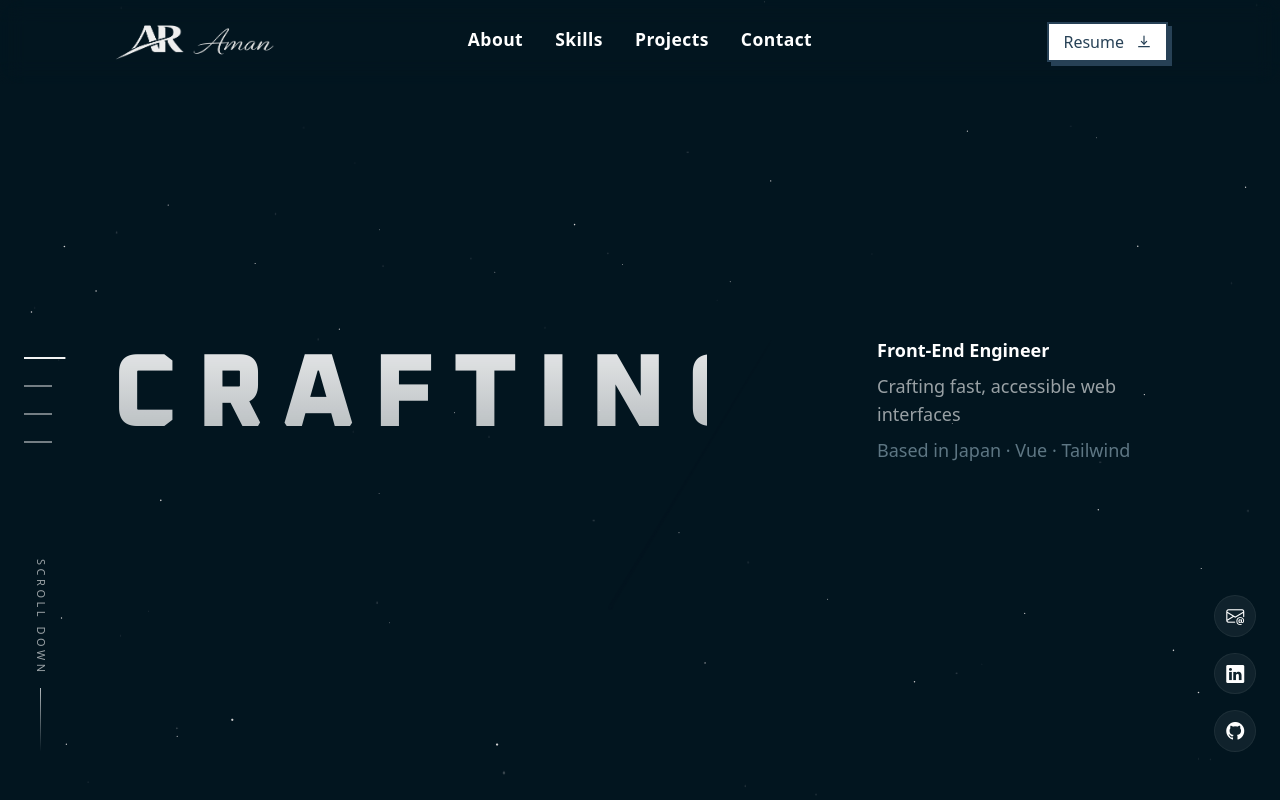
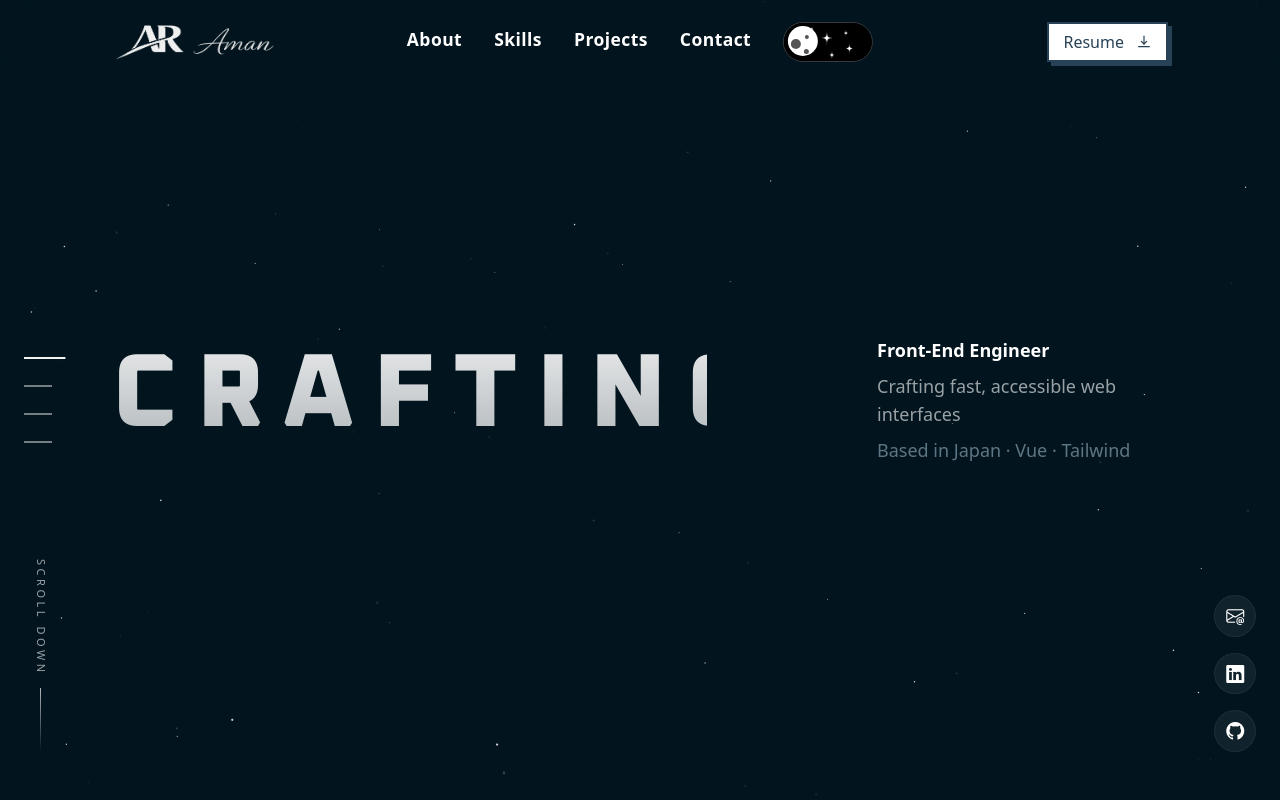
Before and after one commit to amanrai00/PortfolioAman, a Vue app: page / in a window 1280 px wide. Built offline with nearby package versions, Linux system fonts and the light colour scheme.

Commit message:
switch mode initial

```diff
--- a/src/components/Navbar.vue
+++ b/src/components/Navbar.vue
@@ -35,6 +35,59 @@
                   {{ item.label }}
                 </button>
                 <span class="mt-1 block h-[2.5px] w-0 bg-white transition-all duration-300 group-hover:w-full"></span>
+              </li>
+              <li class="flex items-center">
+                <label class="switch" aria-label="Toggle theme">
+                  <input type="checkbox" id="toggle" />
+                  <span class="slider">
+                    <div class="moons-hole">
+                      <div class="moon-hole"></div>
+                      <div class="moon-hole"></div>
+                      <div class="moon-hole"></div>
+                    </div>
+                    <div class="black-clouds">
+                      <div class="black-cloud"></div>
+                      <div class="black-cloud"></div>
+                      <div class="black-cloud"></div>
+                    </div>
+                    <div class="clouds">
+                      <div class="cloud"></div>
+                      <div class="cloud"></div>
+                      <div class="cloud"></div>
+                      <div class="cloud"></div>
+                      <div class="cloud"></div>
+                      <div class="cloud"></div>
+                      <div class="cloud"></div>
+                    </div>
+                    <div class="stars">
+                      <svg class="star" viewBox="0 0 20 20">
+                        <path
+                          d="M 0 10 C 10 10,10 10 ,0 10 C 10 10 , 10 10 , 10 20 C 10 10 , 10 10 , 20 10 C 10 10 , 10 10 , 10 0 C 10 10,10 10 ,0 10 Z"
+                        ></path>
+                      </svg>
+                      <svg class="star" viewBox="0 0 20 20">
+                        <path
+                          d="M 0 10 C 10 10,10 10 ,0 10 C 10 10 , 10 10 , 10 20 C 10 10 , 10 10 , 20 10 C 10 10 , 10 10 , 10 0 C 10 10,10 10 ,0 10 Z"
+                        ></path>
+                      </svg>
+                      <svg class="star" viewBox="0 0 20 20">
+                        <path
+                          d="M 0 10 C 10 10,10 10 ,0 10 C 10 10 , 10 10 , 10 20 C 10 10 , 10 10 , 20 10 C 10 10 , 10 10 , 10 0 C 10 10,10 10 ,0 10 Z"
+                        ></path>
+                      </svg>
+                      <svg class="star" viewBox="0 0 20 20">
+                        <path
+                          d="M 0 10 C 10 10,10 10 ,0 10 C 10 10 , 10 10 , 10 20 C 10 10 , 10 10 , 20 10 C 10 10 , 10 10 , 10 0 C 10 10,10 10 ,0 10 Z"
+                        ></path>
+                      </svg>
+                      <svg class="star" viewBox="0 0 20 20">
+                        <path
+                          d="M 0 10 C 10 10,10 10 ,0 10 C 10 10 , 10 10 , 10 20 C 10 10 , 10 10 , 20 10 C 10 10 , 10 10 , 10 0 C 10 10,10 10 ,0 10 Z"
+                        ></path>
+                      </svg>
+                    </div>
+                  </span>
+                </label>
               </li>
             </ul>
           </div>
@@ -74,7 +127,10 @@
 
             <!-- Mobile menu toggle - Lottie Hamburger -->
             <button
-              class="lg:hidden relative z-[100] scale-110 cursor-pointer active:scale-100 transition-transform"
+              :class="[
+                'lg:hidden relative z-[100] scale-110 cursor-pointer active:scale-100 transition-transform',
+                isOpen ? 'menu-icon-soft' : ''
+              ]"
               @click="toggleMenu"
               aria-label="Toggle menu"
               :aria-expanded="isOpen"
@@ -89,7 +145,7 @@
     <!-- Expanding Circle Overlay - Dark Theme -->
     <div
       :class="[
-        'fixed z-[55] rounded-full lg:hidden pointer-events-none',
+        'fixed z-[55] rounded-full lg:hidden pointer-events-none overflow-hidden',
         'bg-gradient-to-b from-[#0f1112] via-[#141718] to-[#0f1112]'
       ]"
       :style="{
@@ -102,7 +158,10 @@
           ? 'width 0.45s cubic-bezier(0.19, 1, 0.22, 1), height 0.45s cubic-bezier(0.19, 1, 0.22, 1)'
           : 'width 0.20s cubic-bezier(0.55, 0.085, 0.68, 0.53), height 0.20s cubic-bezier(0.55, 0.085, 0.68, 0.53)'
       }"
-    ></div>
+    >
+      <div ref="menuBgEl" class="menu-bg-lottie"></div>
+      <div class="menu-bg-overlay"></div>
+    </div>
 
     <!-- Mobile Menu -->
     <div
@@ -184,6 +243,7 @@ import logo from "../assets/logo1.png";
 import SecondLogo from "../assets/second-logo.png";
 import lottie from "lottie-web";
 import hamburgerAnim from "@/assets/lottie/hamburger.json";
+import nightSky from "@/assets/lottie/night-sky.json";
 
 const hasShadow = ref(false);
 const isOpen = ref(false);
@@ -197,7 +257,9 @@ const sections = [
 ];
 
 const menuIconEl = ref(null);
+const menuBgEl = ref(null);
 let menuAnim = null;
+let menuBgAnim = null;
 let endFrame = 0;
 
 // Play icon animation on button click
@@ -274,6 +336,22 @@ onMounted(() => {
     endFrame = Math.floor(menuAnim.getDuration(true));
     menuAnim.goToAndStop(0, true); // start closed
   });
+
+  if (menuBgEl.value) {
+    menuBgAnim = lottie.loadAnimation({
+      container: menuBgEl.value,
+      renderer: "svg",
+      loop: true,
+      autoplay: true,
+      animationData: nightSky,
+      rendererSettings: {
+        preserveAspectRatio: "xMidYMid slice",
+        progressiveLoad: true,
+      },
+    });
+
+    menuBgAnim.setSpeed(0.8);
+  }
 });
 
 onBeforeUnmount(() => {
@@ -282,10 +360,12 @@ onBeforeUnmount(() => {
 
   menuAnim?.destroy();
   menuAnim = null;
+  menuBgAnim?.destroy();
+  menuBgAnim = null;
 });
 </script>
 
-<style scoped>
+<style scoped src="./navbar-switch.css">
 .hamburger-icon {
   filter: invert(1) brightness(2);
   position: relative;
@@ -297,4 +377,25 @@ onBeforeUnmount(() => {
   height: 100% !important;
   display: block !important;
 }
+
+.menu-icon-soft .hamburger-icon {
+  opacity: 0.75;
+  filter: invert(1) brightness(1.6);
+}
+
+.menu-bg-lottie {
+  position: absolute;
+  inset: 0;
+}
+
+.menu-bg-lottie :deep(svg) {
+  width: 100%;
+  height: 100%;
+}
+
+.menu-bg-overlay {
+  position: absolute;
+  inset: 0;
+  background: rgba(0, 0, 0, 0.4);
+}
 </style>
--- /dev/null
+++ b/src/components/navbar-switch.css
@@ -0,0 +1,292 @@
+.switch {
+  position: relative;
+  display: inline-block;
+  width: 90px;
+  height: 40px;
+  border: 1px solid rgb(58, 58, 58);
+  border-radius: 22px;
+}
+
+.switch input {
+  opacity: 0;
+  width: 0;
+  height: 0;
+}
+
+.slider {
+  position: absolute;
+  top: 0;
+  left: 0;
+  right: 0;
+  bottom: 0;
+  background-color: black;
+  border-radius: 20px;
+  transition: 0.4s;
+  overflow: hidden;
+  z-index: 2;
+}
+
+.slider:before {
+  position: absolute;
+  content: "";
+  height: 30px;
+  width: 30px;
+  left: 4px;
+  bottom: 5px;
+  background-color: white;
+  transition: 1s;
+  border-radius: 50%;
+  overflow: hidden;
+}
+
+.moons-hole {
+  content: "";
+  position: absolute;
+  opacity: 1;
+  transition: 1s;
+}
+
+.moon-hole {
+  position: absolute;
+  border-radius: 50%;
+  transform: translateX(0px);
+}
+
+.moon-hole:nth-child(1) {
+  background-color: rgb(85, 85, 85);
+  height: 5px;
+  width: 5px;
+  top: 26px;
+  left: 20px;
+}
+
+.moon-hole:nth-child(2) {
+  background-color: rgb(85, 85, 85);
+  height: 10px;
+  width: 10px;
+  top: 16px;
+  left: 7px;
+}
+
+.moon-hole:nth-child(3) {
+  background-color: rgb(85, 85, 85);
+  height: 4px;
+  width: 4px;
+  top: 12px;
+  left: 21px;
+}
+
+input:checked + .slider {
+  background-color: #62cff0;
+}
+
+input:checked + .slider:before {
+  transform: translateX(52px);
+  background-color: orange;
+}
+
+input:checked + .slider .moons-hole {
+  transform: translateX(52px);
+  opacity: 0;
+}
+
+.stars {
+  position: absolute;
+  right: 6px;
+  top: 0;
+  bottom: 0;
+  transition: 1s;
+  transform: translateY(0px);
+}
+
+.star {
+  position: absolute;
+  fill: white;
+  animation: star-twinkle 2s infinite;
+  opacity: 1;
+}
+
+.star:nth-child(1) {
+  top: 5px;
+  right: 29px;
+  width: 20px;
+  animation-delay: 0.3s;
+}
+
+.star:nth-child(2) {
+  top: 18px;
+  right: 9px;
+  width: 15px;
+}
+
+.star:nth-child(3) {
+  top: 5px;
+  right: 15px;
+  width: 10px;
+  animation-delay: 0.6s;
+}
+
+.star:nth-child(4) {
+  top: 26px;
+  right: 28px;
+  width: 12px;
+  animation-delay: 0.9s;
+}
+
+.star:nth-child(5) {
+  top: 2px;
+  right: 50px;
+  width: 8px;
+  animation-delay: 1.2s;
+}
+
+input:checked + .slider .stars {
+  transform: translateY(-32px);
+  opacity: 0;
+}
+
+@keyframes star-twinkle {
+  0% {
+    transform: scale(1);
+  }
+
+  40% {
+    transform: scale(1.2);
+  }
+
+  80% {
+    transform: scale(0.8);
+  }
+
+  100% {
+    transform: scale(1);
+  }
+}
+
+.clouds {
+  position: absolute;
+  left: 6px;
+  top: 0;
+  bottom: 0;
+  width: 20px;
+  transition: 1s;
+  transform: translateX(-55px);
+}
+
+.black-clouds {
+  position: absolute;
+  left: 6px;
+  top: 0;
+  bottom: 0;
+  width: 20px;
+  transition: 1s;
+  transform: translateX(-55px);
+  opacity: 0;
+  z-index: 0;
+}
+
+.black-cloud {
+  position: absolute;
+  width: 20px;
+  height: 20px;
+  background-color: #555;
+  opacity: 60%;
+  border-radius: 50%;
+  animation: cloud-move 6s infinite;
+  animation-delay: 1s;
+}
+
+.black-cloud:nth-child(1) {
+  top: 1px;
+  right: 3px;
+}
+
+.black-cloud:nth-child(2) {
+  top: 15px;
+  left: 9px;
+}
+
+.black-cloud:nth-child(3) {
+  top: 20px;
+  left: 27px;
+}
+
+input:checked + .slider .black-clouds {
+  transform: translateX(32px);
+  opacity: 1;
+}
+
+.cloud {
+  position: absolute;
+  width: 20px;
+  height: 20px;
+  background-color: white;
+  border-radius: 50%;
+  z-index: 1;
+  animation: cloud-move 6s infinite;
+}
+
+.cloud:nth-child(1) {
+  top: 0;
+  height: 21px;
+  width: 21px;
+  right: 14px;
+}
+
+.cloud:nth-child(2) {
+  height: 25px;
+  width: 25px;
+  border-radius: 50%;
+  top: 14px;
+  right: 6px;
+}
+
+.cloud:nth-child(3) {
+  height: 23px;
+  width: 23px;
+  top: 28px;
+  left: 4px;
+}
+
+.cloud:nth-child(4) {
+  top: 26px;
+  left: 20px;
+}
+
+.cloud:nth-child(5) {
+  top: 30px;
+  left: 30px;
+}
+
+.cloud:nth-child(6) {
+  top: 27px;
+  left: 46px;
+}
+
+.cloud:nth-child(7) {
+  top: 31px;
+  left: 58px;
+}
+
+input:checked + .slider .clouds {
+  transform: translateX(32px);
+  opacity: 1;
+}
+
+@keyframes cloud-move {
+  0% {
+    transform: translateX(-32px);
+  }
+
+  40% {
+    transform: translateX(-36px);
+  }
+
+  80% {
+    transform: translateX(-28px);
+  }
+
+  100% {
+    transform: translateX(-32px);
+  }
+}
```
